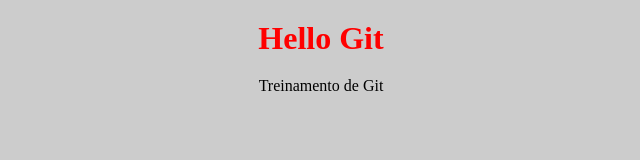
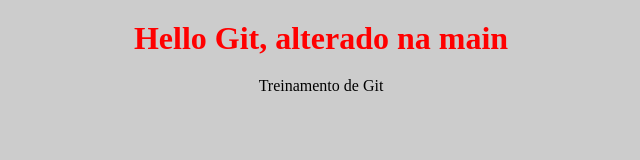
Before and after one commit to cristianoalazaro/treinamento_git, a plain HTML site: page index.html in a window 1280 px wide. Shown: the whole page, without its empty margins (319-959 px from the left). Drawn offline with Linux system fonts and the light colour scheme.

Commit message:
alterado titulo na main

```diff
--- a/index.html
+++ b/index.html
@@ -7,7 +7,7 @@
     <link rel="stylesheet" href="style.css">
 </head>
 <body>
-    <h1>Hello Git</h1>
+    <h1>Hello Git, alterado na main</h1>
     <p>Treinamento de Git</p>
 </body>
 </html>
```
